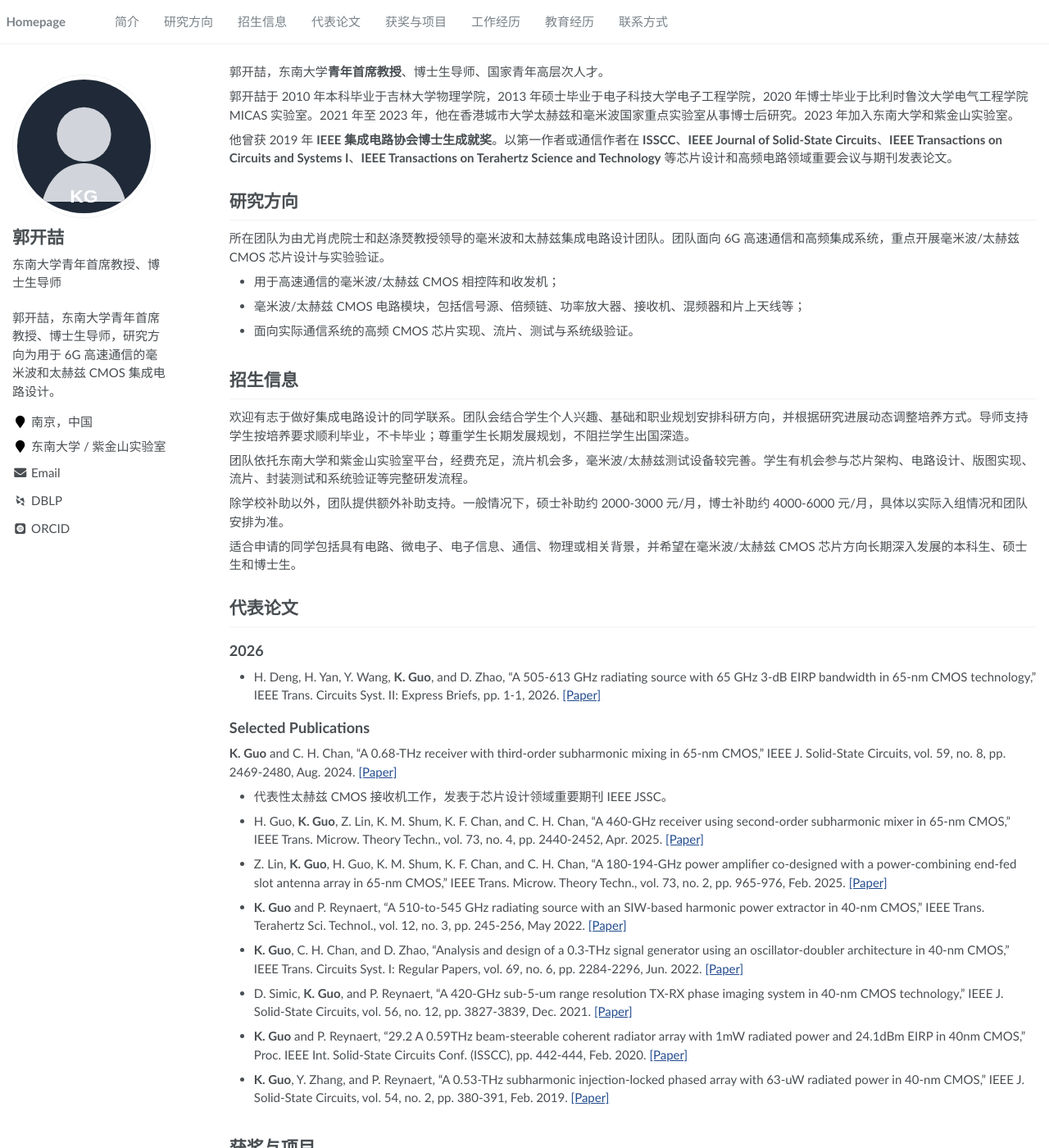
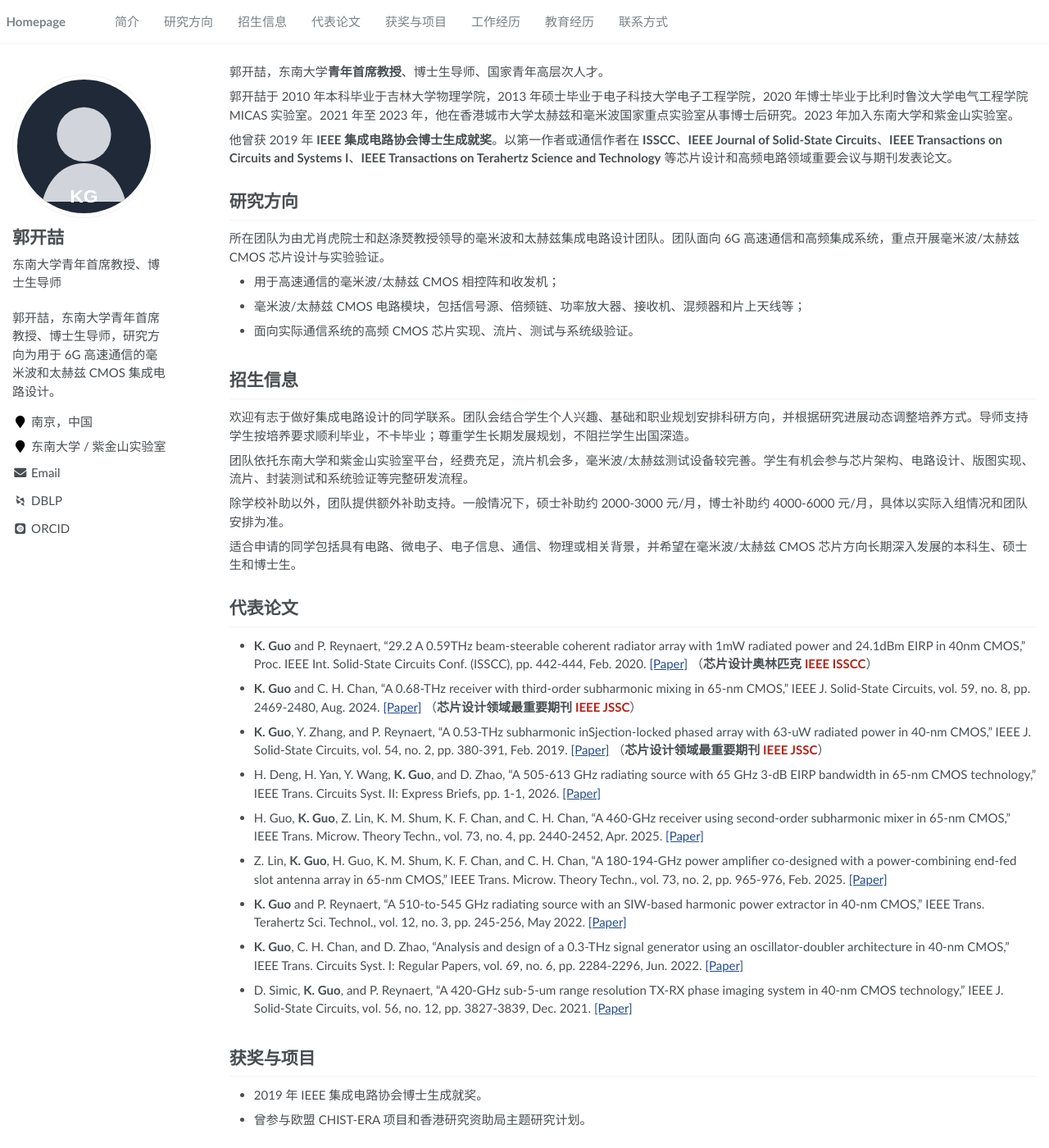
Before and after one commit to jiaruihe80-crypto/guo-lab-demo, a Jekyll site: the page built from _pages/about.md, in a window 1280 px wide and 1400 px high. Shown: the whole window at 82% size. Built offline with Jekyll 4.4.1, drawn with Linux system fonts in a browser that asks for light colours; some web fonts are replaced.

Commit message:
update homepage

```diff
--- a/_pages/about.md
+++ b/_pages/about.md
@@ -42,15 +42,13 @@ redirect_from:
 
 # 代表论文
 
-## 2026
+- **K. Guo** and P. Reynaert, "29.2 A 0.59THz beam-steerable coherent radiator array with 1mW radiated power and 24.1dBm EIRP in 40nm CMOS," Proc. IEEE Int. Solid-State Circuits Conf. (ISSCC), pp. 442-444, Feb. 2020. [[Paper]](https://doi.org/10.1109/ISSCC19947.2020.9063139) （**芯片设计奥林匹克** <span style="color:#b42318; font-weight:700;">IEEE ISSCC</span>）
+
+- **K. Guo** and C. H. Chan, "A 0.68-THz receiver with third-order subharmonic mixing in 65-nm CMOS," IEEE J. Solid-State Circuits, vol. 59, no. 8, pp. 2469-2480, Aug. 2024. [[Paper]](https://doi.org/10.1109/JSSC.2024.3371162) （**芯片设计领域最重要期刊** <span style="color:#b42318; font-weight:700;">IEEE JSSC</span>）
+
+- **K. Guo**, Y. Zhang, and P. Reynaert, "A 0.53-THz subharmonic inSjection-locked phased array with 63-uW radiated power in 40-nm CMOS," IEEE J. Solid-State Circuits, vol. 54, no. 2, pp. 380-391, Feb. 2019. [[Paper]](https://doi.org/10.1109/JSSC.2018.2877203) （**芯片设计领域最重要期刊** <span style="color:#b42318; font-weight:700;">IEEE JSSC</span>）
 
 - H. Deng, H. Yan, Y. Wang, **K. Guo**, and D. Zhao, "A 505-613 GHz radiating source with 65 GHz 3-dB EIRP bandwidth in 65-nm CMOS technology," IEEE Trans. Circuits Syst. II: Express Briefs, pp. 1-1, 2026. [[Paper]](https://doi.org/10.1109/TCSII.2026.3704610)
-
-## Selected Publications
-
-**K. Guo** and C. H. Chan, "A 0.68-THz receiver with third-order subharmonic mixing in 65-nm CMOS," IEEE J. Solid-State Circuits, vol. 59, no. 8, pp. 2469-2480, Aug. 2024. [[Paper]](https://doi.org/10.1109/JSSC.2024.3371162)
-
-- 代表性太赫兹 CMOS 接收机工作，发表于芯片设计领域重要期刊 IEEE JSSC。
 
 - H. Guo, **K. Guo**, Z. Lin, K. M. Shum, K. F. Chan, and C. H. Chan, "A 460-GHz receiver using second-order subharmonic mixer in 65-nm CMOS," IEEE Trans. Microw. Theory Techn., vol. 73, no. 4, pp. 2440-2452, Apr. 2025. [[Paper]](https://doi.org/10.1109/TMTT.2024.3471676)
 
@@ -61,10 +59,6 @@ redirect_from:
 - **K. Guo**, C. H. Chan, and D. Zhao, "Analysis and design of a 0.3-THz signal generator using an oscillator-doubler architecture in 40-nm CMOS," IEEE Trans. Circuits Syst. I: Regular Papers, vol. 69, no. 6, pp. 2284-2296, Jun. 2022. [[Paper]](https://doi.org/10.1109/TCSI.2022.3152050)
 
 - D. Simic, **K. Guo**, and P. Reynaert, "A 420-GHz sub-5-um range resolution TX-RX phase imaging system in 40-nm CMOS technology," IEEE J. Solid-State Circuits, vol. 56, no. 12, pp. 3827-3839, Dec. 2021. [[Paper]](https://doi.org/10.1109/JSSC.2021.3111152)
-
-- **K. Guo** and P. Reynaert, "29.2 A 0.59THz beam-steerable coherent radiator array with 1mW radiated power and 24.1dBm EIRP in 40nm CMOS," Proc. IEEE Int. Solid-State Circuits Conf. (ISSCC), pp. 442-444, Feb. 2020. [[Paper]](https://doi.org/10.1109/ISSCC19947.2020.9063139)
-
-- **K. Guo**, Y. Zhang, and P. Reynaert, "A 0.53-THz subharmonic injection-locked phased array with 63-uW radiated power in 40-nm CMOS," IEEE J. Solid-State Circuits, vol. 54, no. 2, pp. 380-391, Feb. 2019. [[Paper]](https://doi.org/10.1109/JSSC.2018.2877203)
 
 <span class='anchor' id='honors'></span>
 
```
